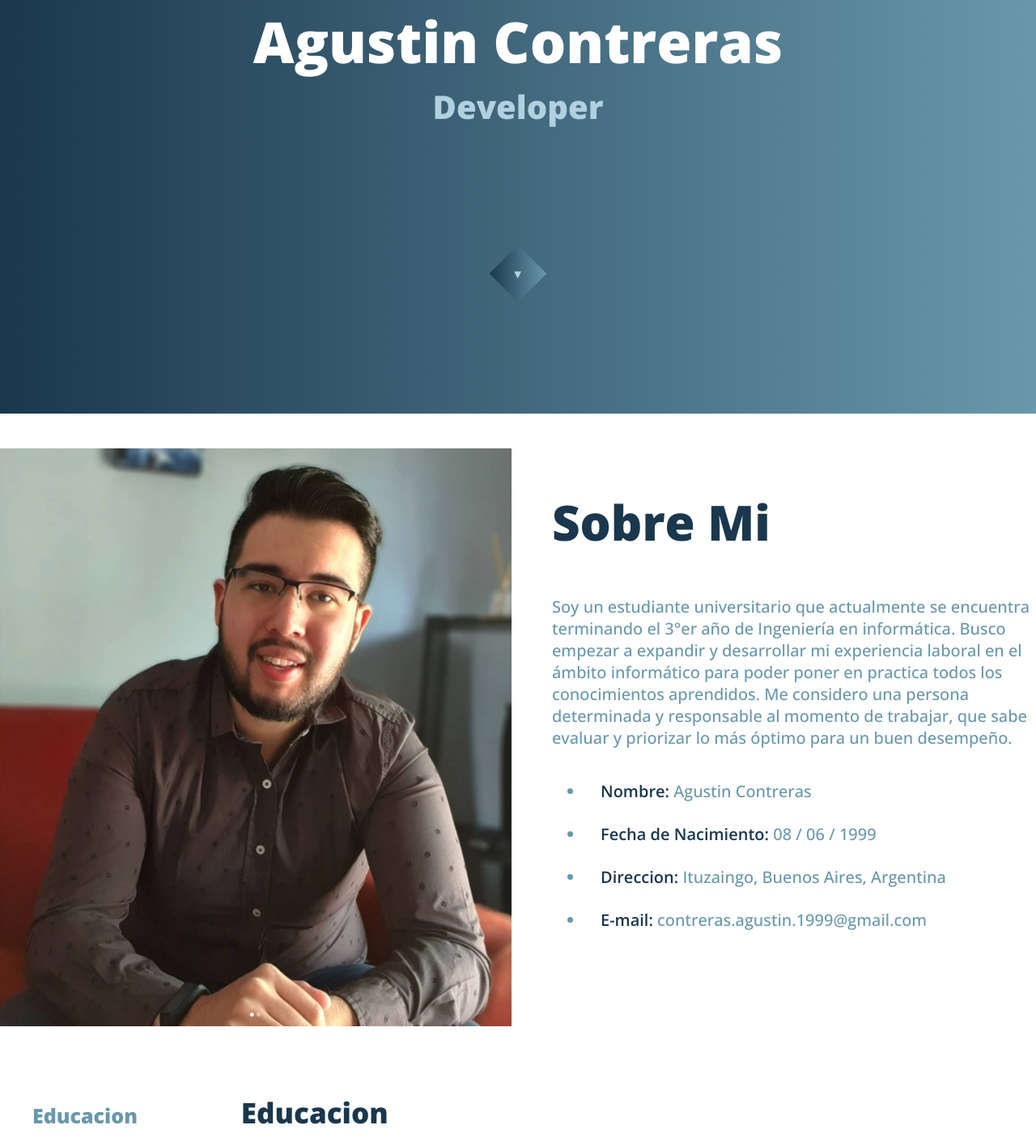
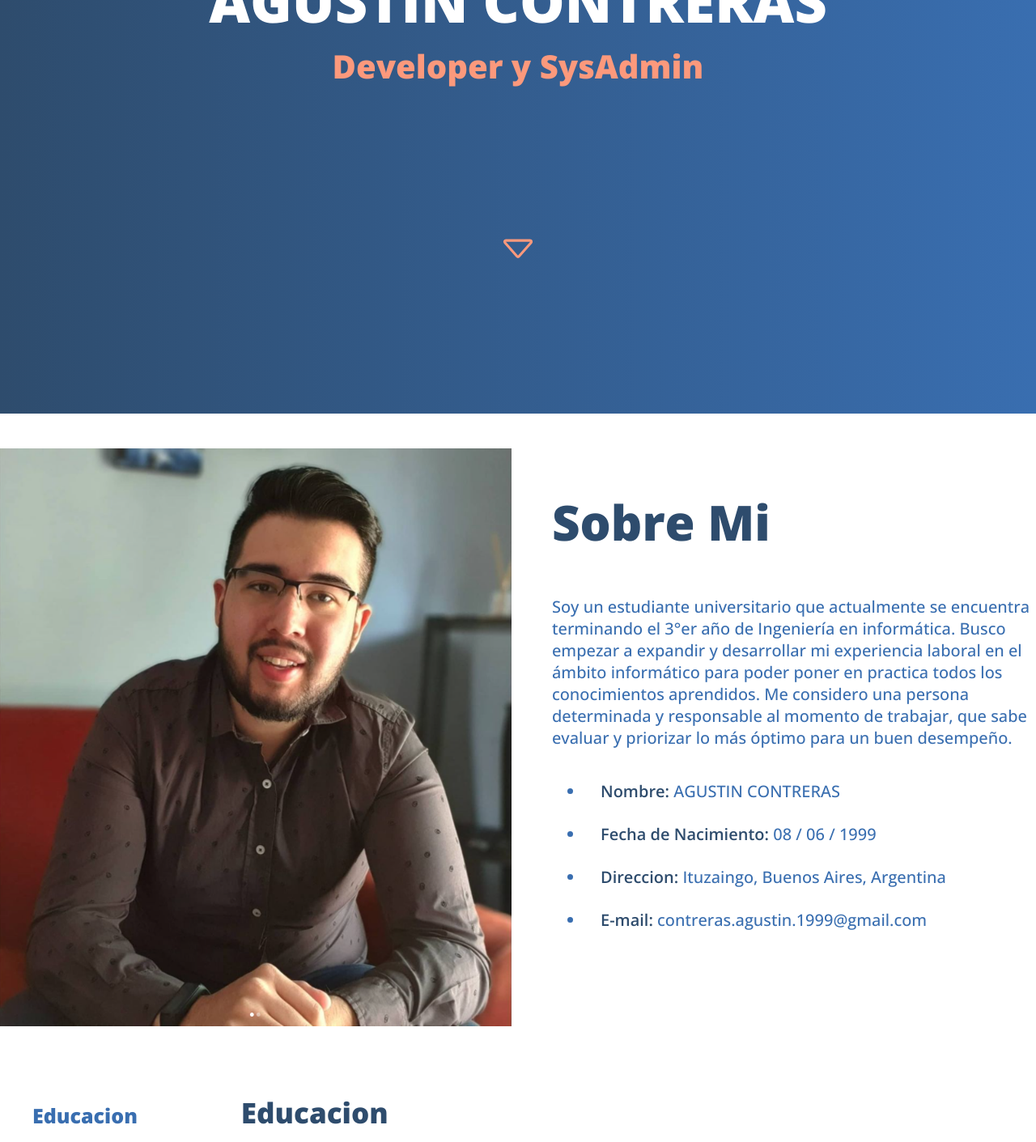
Before and after one commit to contrerasagustin/Portfolio, a plain HTML site: page index.html in a window 1280 px wide. Shown: the part 289-1700 px from the top of the page at 81% size. Drawn offline with nearby package versions, Linux system fonts and the light colour scheme.

Commit message:
cambio de color y animaciones

```diff
--- a/css/index.css
+++ b/css/index.css
@@ -1,8 +1,8 @@
 :root{
-    --color-primario:  #1A374D;
-    --color-secundario:  #406882;
-    --color-terciario:  #6998AB;
-    --color-cuaternario:  #B1D0E0;
+    --color-primario:  #2E4C6D;
+    --color-secundario:  #DADDFC;
+    --color-terciario:  #396EB0;
+    --color-cuaternario:  #FC997C;
     --color-texto: white;
 }
 
@@ -71,8 +71,6 @@ a{
     color: var(--color-cuaternario);
     /* font-size: 30px; */
 }
-
-
 
 .data{
     font-weight: 600;
@@ -175,17 +173,67 @@ a{
     margin: 0px;
     font-weight: bold;
     font-size: 70px;
+    white-space: nowrap;
+    overflow: hidden;
+    animation-delay: 30s;
+    /* animation-name: typewriter;
+    animation-duration: 3s;
+    animation */
+    /* animation: typewriter 3s steps(20) infinite alternate,blink 50ms steps(20) infinite normal; */
+    /* border-right: 2px solid var(--color-cuaternario); */
+}
+
+@keyframes typewriter {
+    from {
+      width: 0%;
+    }
+    to {
+      width: 105%;
+    }
+}
+
+@keyframes blink {
+    from {
+      border-color: var(--color-cuaternario);
+    }
+    to {
+      border-color: transparent;
+    }
 }
 
 #btnMore{
+    display: flex;
+    align-items: end;
+    justify-content: center;
     color: var(--color-cuaternario);
-    transform: rotate(45deg);
+    /* transform: rotate(45deg); */
     border-style: none;
-    background: linear-gradient(to top right, var(--color-primario), var(--color-terciario));
-    height: 50px;
-    width: 50px;
+    background: transparent;
+    height: 200px;
+    width: 100px;
     cursor: pointer;
 }
+
+#arrow{
+    position: relative;
+    -webkit-animation-name: rebote; /* Chrome, Safari, Opera */
+    -webkit-animation-duration: 4s; /* Chrome, Safari, Opera */
+    -webkit-animation-iteration-count: infinite; /* Chrome, Safari, Opera */
+    -webkit-animation-direction: reverse; /* Chrome, Safari, Opera */
+    animation-name: rebote;
+    animation-duration: 4s;
+    animation-iteration-count: infinite;
+    animation-direction: reverse;
+    animation-timing-function: ease-out;
+}
+
+@keyframes rebote {
+    0%   {left:0px; top:0px;}
+    25%  {left:0px; top:0px;}
+    50%  {left:0px; top:-100px;}
+    75%  {left:0px; top:-100px;}
+    100% {left:0px; top:0px;}
+  }
 
 #btnMore h6{
     margin: 0;
@@ -329,6 +377,7 @@ a{
 
 #divContact h2{
     font-size: 50px;
+    color: var(--color-primario); ;
 }
 
 #contacts{
@@ -351,7 +400,7 @@ a{
 }
 
 #contacts h4{
-    color: var(--color-secundario);
+    color: var(--color-primario);
     font-size: 25px;
 }
 
@@ -369,7 +418,7 @@ a{
 
 #ulTools h4{
     font-weight: bold;
-    color: var(--color-secundario);
+    color: var(--color-terciario);
 }
 
 #ulTools p{
@@ -386,7 +435,7 @@ a{
 
 #ulLanguages h4{
     font-weight: bold;
-    color: var(--color-secundario);
+    color: var(--color-terciario);
 }
 
 #ulLanguages p{
--- a/data/profile.json
+++ b/data/profile.json
@@ -1,7 +1,7 @@
 [
     {
         "info":"Soy un estudiante universitario que actualmente se encuentra terminando el 3°er año de Ingeniería en informática. Busco empezar a expandir y desarrollar mi experiencia laboral en el ámbito informático para poder poner en practica todos los conocimientos aprendidos. Me considero una persona determinada y responsable al momento de trabajar, que sabe evaluar y priorizar lo más óptimo para un buen desempeño.",
-        "name":"Agustin Contreras",
+        "name":"AGUSTIN CONTRERAS",
         "dob":"08 / 06 / 1999",
         "address":"Ituzaingo, Buenos Aires, Argentina",
         "email":"contreras.agustin.1999@gmail.com",
--- a/index.html
+++ b/index.html
@@ -15,17 +15,18 @@
             <a class="linksPages" href="#header">HOME</a>
             <a class="linksPages" href="#divAbout">SOBRE MI</a>
             <a class="linksPages" href="#divResume">CURRICULUM</a>
-            <a class="linksPages" href="#divProjects">PROYECTOS</a>
             <a class="linksPages" href="#divContact">CONTACTO</a>
         </nav>
         <div id="divHome">
             <div id="divHi">
                 <h4>Portfolio personal de</h4>
                 <h2 class="name"></h2>
-                <h4>Developer</h4>
+                <h4>Developer y SysAdmin</h4>
             </div>
             <button id="btnMore" class="linksPages" href="#divAbout">
-                <h6>▼</h6>
+                <svg xmlns="http://www.w3.org/2000/svg" width="50" height="50" fill="currentColor" id="arrow" viewBox="0 0 16 16">
+                    <path d="M3.204 5h9.592L8 10.481 3.204 5zm-.753.659 4.796 5.48a1 1 0 0 0 1.506 0l4.796-5.48c.566-.647.106-1.659-.753-1.659H3.204a1 1 0 0 0-.753 1.659z"/>
+                  </svg>
             </button>
         </div>
     </header>
@@ -48,10 +49,10 @@
     </div>
     <div id="divResume" class="filas">
         <nav class="columnas">
-            <a class="linksPages" href="#divEducation">Educacion</a>
-            <a class="linksPages" href="#divExperience">Experiencia</a>
-            <a class="linksPages" href="#divSkills">Conocimientos</a>
-            <a class="linksPages" href="#divOthers">Herramientas e Idiomas</a>
+            <a id="educationLink" class="linksPages" href="#divEducation">Educacion</a>
+            <a id="experienceLink" class="linksPages" href="#divExperience">Experiencia</a>
+            <a id="skillLink" class="linksPages" href="#divSkills">Conocimientos</a>
+            <a id="otherLink" class="linksPages" href="#divOthers">Herramientas e Idiomas</a>
         </nav>
         <div id="categories" class="columnas">
             <div id="divEducation">
@@ -103,7 +104,6 @@
             <li><a class="linksPages" href="#header">Home</a></li>
             <li><a class="linksPages" href="#divAbout">Sobre mi</a></li>
             <li><a class="linksPages" href="#divResume">Curriculum</a></li>
-            <li><a class="linksPages" href="#divProjects">Proyectos</a></li>
             <li><a class="linksPages" href="#divContact">Contacto</a></li>
         </ul>
     </div>
--- a/js/index.js
+++ b/js/index.js
@@ -5,80 +5,122 @@ for (const link of links) {
     link.addEventListener("click", clickHandler);
 }
 
-function clickHandler(e){
+function clickHandler(e) {
     e.preventDefault();
-    const href=this.getAttribute("href");
-    const offsetTop = document.querySelector(href).offsetTop;;
+    const href = this.getAttribute("href");
+    const offsetTop = document.querySelector(href).offsetTop;
     scroll({
-        top:offsetTop,
-        behavior:"smooth",
+        top: offsetTop,
+        behavior: "smooth",
     });
 }
 //Desplazamiento en la pagina
 
+window.onscroll = function () {
+    let colorTerciario = "#396EB0";
+    let colorCuaternario = "#FC997C"
+    var y = window.scrollY;
+    let edu = document.querySelector("#divEducation").offsetTop;
+    let exp = document.querySelector("#divExperience").offsetTop;
+    let ski = document.querySelector("#divSkills").offsetTop;
+    let oth = document.querySelector("#divOthers").offsetTop;
 
+
+    if (y < edu - 150) {
+        document.querySelector("#educationLink").style.color = colorTerciario;
+        document.querySelector("#experienceLink").style.color = colorTerciario;
+        document.querySelector("#skillLink").style.color = colorTerciario;
+        document.querySelector("#otherLink").style.color = colorTerciario;
+    } else {
+        if (y > edu - 150 && y < exp - 150) {
+            document.querySelector("#educationLink").style.color = colorCuaternario;
+            document.querySelector("#experienceLink").style.color = colorTerciario;
+            document.querySelector("#skillLink").style.color = colorTerciario;
+            document.querySelector("#otherLink").style.color = colorTerciario;
+        } else {
+            if (y > exp - 150 && y < ski - 150) {
+                document.querySelector("#educationLink").style.color = colorTerciario;
+                document.querySelector("#experienceLink").style.color = colorCuaternario;
+                document.querySelector("#skillLink").style.color = colorTerciario;
+                document.querySelector("#otherLink").style.color = colorTerciario;
+            } else {
+                if (y > ski - 150 && y < oth - 150) {
+                    document.querySelector("#educationLink").style.color = colorTerciario;
+                    document.querySelector("#experienceLink").style.color = colorTerciario;
+                    document.querySelector("#skillLink").style.color = colorCuaternario;
+                    document.querySelector("#otherLink").style.color = colorTerciario;
+                } else {
+                    document.querySelector("#educationLink").style.color = colorTerciario;
+                    document.querySelector("#experienceLink").style.color = colorTerciario;
+                    document.querySelector("#skillLink").style.color = colorTerciario;
+                    document.querySelector("#otherLink").style.color = colorCuaternario;
+                }
+            }
+        }
+    }
+};
 
 
 //Cargar datos
-function loadProfile(){
+function loadProfile() {
     fetch('../data/profile.json')
         .then(resp => resp.json())
-    .then(data =>{
+        .then(data => {
             data.forEach(d => {
-            document.querySelector("#information").textContent=d.info;
-            document.getElementsByClassName("name")[0].textContent=
-            document.getElementsByClassName("name")[1].textContent=d.name;
-            document.querySelector("#dob").textContent=d.dob;
-            document.querySelector("#address").textContent=d.address;
-            document.querySelector("#email").textContent=d.email;
+                document.querySelector("#information").textContent = d.info;
+                document.getElementsByClassName("name")[0].textContent = d.name;
+                document.getElementsByClassName("name")[1].textContent = d.name;
+                document.querySelector("#dob").textContent = d.dob;
+                document.querySelector("#address").textContent = d.address;
+                document.querySelector("#email").textContent = d.email;
                 //document.querySelector("#phone").textContent=d.phone;
             });
         });
 }
 
-function loadContacts(){
+function loadContacts() {
     fetch('../data/contact.json')
         .then(resp => resp.json())
-    .then(data =>{
+        .then(data => {
             data.forEach(d => {
-            let p = [document.createElement("p"),document.createElement("p"),
-                    document.createElement("p"),document.createElement("p")];
-            let a = [document.createElement("a"),document.createElement("a")];
-            p[0].textContent=d.email;
+                let p = [document.createElement("p"), document.createElement("p"),
+                document.createElement("p"), document.createElement("p")];
+                let a = [document.createElement("a"), document.createElement("a")];
+                p[0].textContent = d.email;
                 //p[1].textContent=d.phone;
-            p[1].textContent=d.ussLinkedin;
-            p[2].textContent=d.ussGit;
-            a[0].href=d.linkGit;
-            a[1].href=d.linkLinkedin;
+                p[1].textContent = d.ussLinkedin;
+                p[2].textContent = d.ussGit;
+                a[0].href = d.linkGit;
+                a[1].href = d.linkLinkedin;
                 let contact = document.querySelector("#contacts");
-            contact.style.height="auto";
+                contact.style.height = "auto";
                 let divs = document.querySelector("#contacts").children;
 
                 //divs[0].style.backgroundColor="red";
                 //divs[1].style.backgroundColor="red";
                 //divs[2].style.backgroundColor="red";
 
-            divs[0].style.cursor="pointer";
-            divs[0].addEventListener("click",()=>{
-                window.location.href="mailto:"+d.email+"?Subject=Busqueda%20laboral";
+                divs[0].style.cursor = "pointer";
+                divs[0].addEventListener("click", () => {
+                    window.location.href = "mailto:" + d.email + "?Subject=Busqueda%20laboral";
                 });
-            divs[1].style.cursor="pointer";
-            divs[1].addEventListener("click",()=>{
-                window.location.href=d.linkLinkedin;
+                divs[1].style.cursor = "pointer";
+                divs[1].addEventListener("click", () => {
+                    window.location.href = d.linkLinkedin;
                 });
-            divs[2].style.cursor="pointer";
-            divs[2].addEventListener("click",()=>{
-                window.location.href=d.linkGit;
+                divs[2].style.cursor = "pointer";
+                divs[2].addEventListener("click", () => {
+                    window.location.href = d.linkGit;
                 });
-            divs[0].style.padding="10px";
-            divs[0].style.height="200px";
-            divs[0].style.width="200px";
-            divs[1].style.padding="10px";
-            divs[1].style.height="200px";
-            divs[1].style.width="200px";
-            divs[2].style.padding="10px";
-            divs[2].style.height="200px";
-            divs[2].style.width="200px";
+                divs[0].style.padding = "10px";
+                divs[0].style.height = "200px";
+                divs[0].style.width = "200px";
+                divs[1].style.padding = "10px";
+                divs[1].style.height = "200px";
+                divs[1].style.width = "200px";
+                divs[2].style.padding = "10px";
+                divs[2].style.height = "200px";
+                divs[2].style.width = "200px";
 
 
 
@@ -97,19 +139,19 @@ function loadContacts(){
         })
 }
 
-function loadEducation(){
+function loadEducation() {
     fetch('../data/education.json')
         .then(resp => resp.json())
-    .then(data =>{
+        .then(data => {
             data.forEach(d => {
                 let li = document.createElement("li");
                 const span = document.createElement("span");
                 const h4 = document.createElement("h4");
-            const p = [document.createElement("p"),document.createElement("p")];
-            span.textContent=d.anio;
-            h4.textContent=d.degree;
-            p[0].textContent=d.place;
-            p[1].textContent=d.description;
+                const p = [document.createElement("p"), document.createElement("p")];
+                span.textContent = d.anio;
+                h4.textContent = d.degree;
+                p[0].textContent = d.place;
+                p[1].textContent = d.description;
                 li.appendChild(span);
                 li.appendChild(h4);
                 li.appendChild(p[0]);
@@ -120,19 +162,19 @@ function loadEducation(){
         })
 }
 
-function loadExperience(){
+function loadExperience() {
     fetch('../data/experience.json')
         .then(resp => resp.json())
-    .then(data =>{
+        .then(data => {
             data.forEach(d => {
                 let li = document.createElement("li");
                 const span = document.createElement("span");
                 const h4 = document.createElement("h4");
-            const p = [document.createElement("p"),document.createElement("p")];
-            span.textContent=d.anio;
-            h4.textContent=d.work;
-            p[0].textContent=d.place;
-            p[1].textContent=d.description;
+                const p = [document.createElement("p"), document.createElement("p")];
+                span.textContent = d.anio;
+                h4.textContent = d.work;
+                p[0].textContent = d.place;
+                p[1].textContent = d.description;
                 li.appendChild(span);
                 li.appendChild(h4);
                 li.appendChild(p[0]);
@@ -143,10 +185,10 @@ function loadExperience(){
         })
 }
 
-function loadSkills(){
+function loadSkills() {
     fetch('../data/skills.json')
         .then(resp => resp.json())
-    .then(data =>{
+        .then(data => {
             data.forEach(d => {
                 let div = document.createElement("div");
                 let divDatos = document.createElement("div")
@@ -154,15 +196,15 @@ function loadSkills(){
                 const h4 = document.createElement("h4");
                 let divTotal = document.createElement("div");
                 let divProgress = document.createElement("div");
-            p.textContent=d.porcent+"%";
-            h4.textContent=d.tittle;
+                p.textContent = d.porcent + "%";
+                h4.textContent = d.tittle;
                 divDatos.appendChild(h4);
                 divDatos.appendChild(p);
-            div.setAttribute("class","divSigleSkill");
-            divTotal.setAttribute("class","divTotal");
-            divProgress.setAttribute("class","divProgress");
-            divTotal.style.width="40ch";
-            divProgress.style.width=((d.porcent*40)/100)+"ch";
+                div.setAttribute("class", "divSigleSkill");
+                divTotal.setAttribute("class", "divTotal");
+                divProgress.setAttribute("class", "divProgress");
+                divTotal.style.width = "40ch";
+                divProgress.style.width = ((d.porcent * 40) / 100) + "ch";
                 div.appendChild(divDatos);
                 divTotal.appendChild(divProgress);
                 div.appendChild(divTotal);
@@ -172,25 +214,25 @@ function loadSkills(){
         })
 }
 
-function loadOthers(){
+function loadOthers() {
     fetch('../data/other.json')
         .then(resp => resp.json())
-    .then(data =>{
+        .then(data => {
             data.forEach(d => {
                 const p = document.createElement("p");
                 const h4 = document.createElement("h4");
                 let li = document.createElement("li");
-            h4.textContent=d.name;
-            p.textContent=d.desc;
+                h4.textContent = d.name;
+                p.textContent = d.desc;
                 li.appendChild(h4);
                 li.appendChild(p);
 
-            if(d.type=="l"){
+                if (d.type == "l") {
                     let ul = document.querySelector("#ulLanguages");
                     console.log(ul);
                     ul.appendChild(li);
                 }
-            if(d.type=="t"){
+                if (d.type == "t") {
                     let ul = document.querySelector("#ulTools");
                     ul.appendChild(li);
                 }
```
Lines whose indentation alone changed are shown as unchanged.
